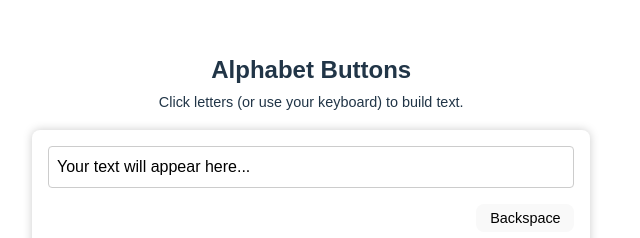
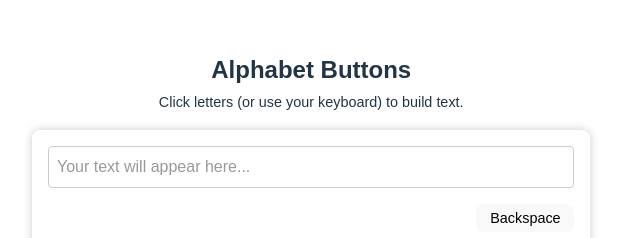
Before and after one commit to pritamdhatrak/xalphabets, a React (Vite) app: page / in a window 1280 px wide. Shown: the part 212-450 px from the top of the page, without its empty margins (0-640 px from the left). Built offline with nearby package versions, Linux system fonts and the light colour scheme.

Commit message:
Fix placeholder display to pass Cypress test

```diff
--- a/src/App.jsx
+++ b/src/App.jsx
@@ -6,12 +6,10 @@ export default function App() {
   const [text, setText] = useState("");
 
   const handleClick = (char) => {
-    console.log("Clicked:", char);
     setText((prev) => prev + char);
   };
 
   const handleBackspace = () => {
-    console.log("Backspace clicked");
     setText((prev) => prev.slice(0, -1));
   };
 
@@ -34,7 +32,7 @@ export default function App() {
             border: "1px solid #ccc",
             marginBottom: "1rem",
             boxSizing: "border-box",
-            color: "black",
+            color: text ? "black" : "#999",
             backgroundColor: "white",
             whiteSpace: "pre-wrap",
             wordBreak: "break-word",
@@ -42,7 +40,7 @@ export default function App() {
           }}
           aria-label="output"
         >
-          {text || "Your text will appear here..."}
+          {text.length > 0 ? text : "Your text will appear here..."}
         </div>
         <div style={{ display: "flex", justifyContent: "flex-end", marginBottom: "1rem" }}>
           <button
```
